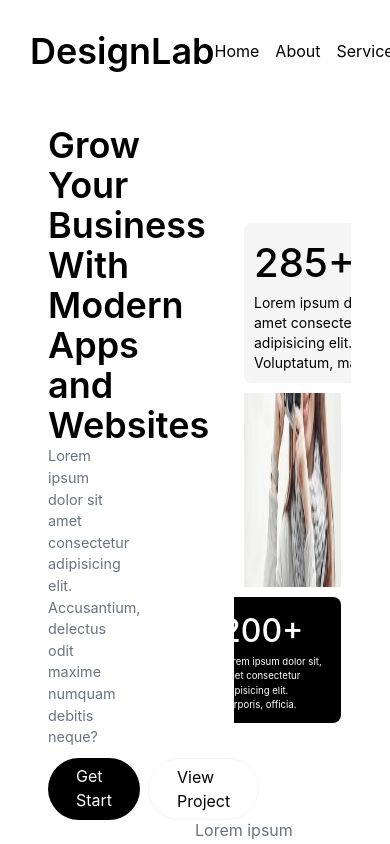
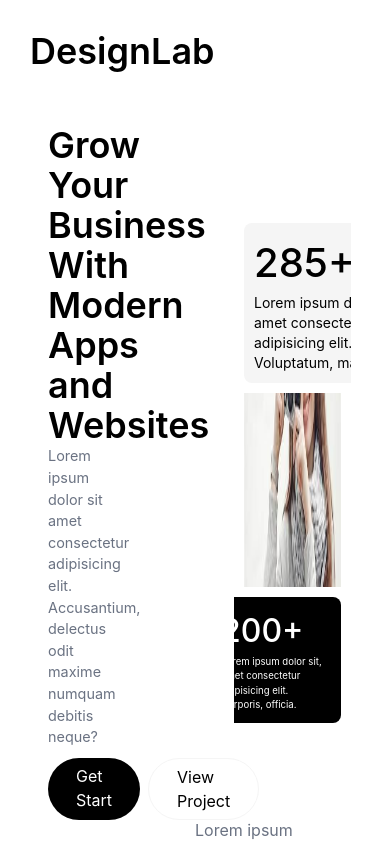
Before and after one commit to Shaimapk/Tailwind-project, a website: page public/index.html in a window 390 px wide. Shown: the top 844 px of the page. Drawn offline with nearby package versions, Linux system fonts and the light colour scheme; files that its build step writes are made by us from their sources.

Commit message:
added metaport on head setion

```diff
--- a/public/index.html
+++ b/public/index.html
@@ -1,6 +1,7 @@
 <!doctype html>
 <html>
     <head>
+        <meta name="viewport" content="width=device-width, initial-scale=1.0">
         <title>Design lab</title>
         <link href="../dist/output.css" rel="stylesheet" />
     </head>
@@ -9,9 +10,11 @@
         <main>
             <div class="w-full h-full">
                 <!-- header -->
+
                 <nav class="w-full h-[12vh] flex justify-between items-center px-7.5">
                     <h1 class="text-4xl font-semibold">DesignLab</h1>
-                    <ul class="flex gap-4">
+                    <div class="hidden sm:flex">
+                        <ul class="flex gap-4">
                         <li>
                             <a href="" class="text-black hover:text-red-500 transition-all duration-500 hover:duration-500"
                                 >Home</a
@@ -32,7 +35,8 @@
                                 >Contact</a
                             >
                         </li>
-                    </ul>
+                        </ul>
+                    </div>
                 </nav>
 
                 <!-- main content -->
```
